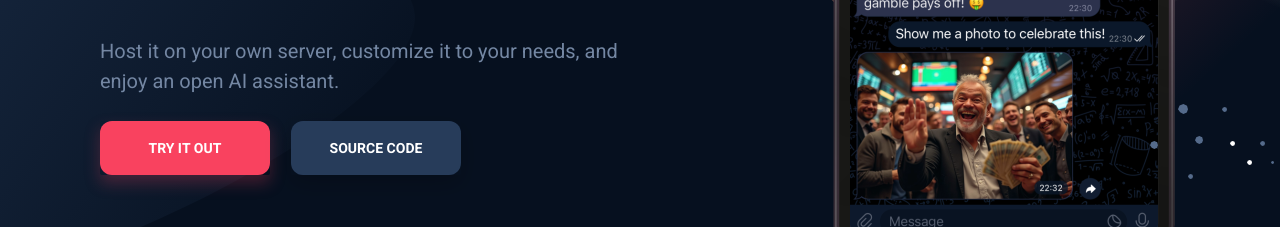
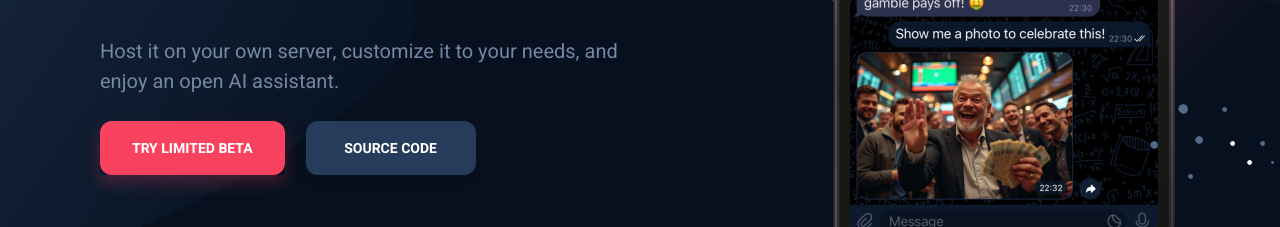
Before and after one commit to appifyhub/the-agent-landing, a website: page index.html in a window 1280 px wide. Shown: the part 573-800 px from the top of the page. Drawn offline with nearby package versions, Linux system fonts and the light colour scheme.

Commit message:
Update action button linking to the beta

```diff
--- a/index.html
+++ b/index.html
@@ -61,7 +61,7 @@
 							</p>
 							<div class="hero-cta">
 								<a class="button button-primary button-shadow" href="https://t.me/the_agent_abot" target="_blank">
-									Try it out
+									Try limited beta
 								</a>
 								<a class="button button-shadow" href="https://github.com/appifyhub/the-agent" target="_blank">
 									Source code
```
